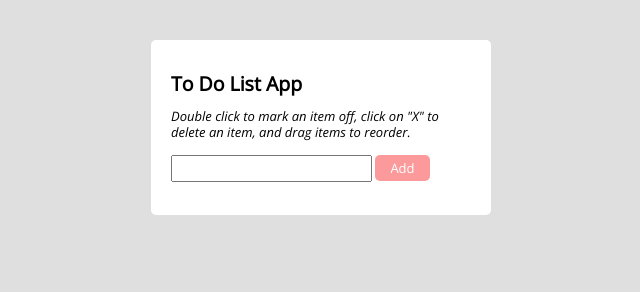
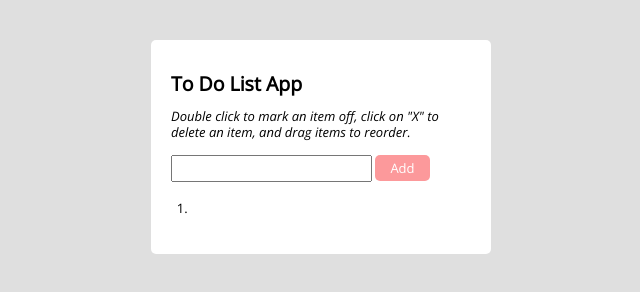
Before and after one commit to aclantz/to-do-list-app, a plain HTML site: page index.html in a window 1280 px wide. Both pictures are taken after a click on the element "Add". Shown: the whole page, without its empty margins (319-959 px from the left). Drawn offline with nearby package versions, Linux system fonts and the light colour scheme.

Commit message:
add jquery list item attempt

```diff
--- a/index.html
+++ b/index.html
@@ -4,7 +4,7 @@
 <head>
 	<meta charset="utf-8">
 	<meta name="viewport" content="width=device-width">
-	<title>repl.it</title>
+	<title>To Do List</title>
 	<link href="./css/style.css" rel="stylesheet" type="text/css" />
 </head>
 
--- a/js/script.js
+++ b/js/script.js
@@ -1 +1,26 @@
-let input = $('#input')
+let inputVal = $('#input').val();
+let button = $('#button');
+let list = $('#list');
+let li = $('<li></li>');
+
+li.append(inputVal);
+
+
+button.on('click', function (e) {
+    if (inputVal === undefined) {
+        console.log('Please write something.')
+    }else {
+        list.append(li);
+    }
+})
+
+    // cross out section, not ready yet
+// function crossOut() {
+//     li.toggleClass('strike');
+// }
+// li,on('dblclick', crossOut);
+
+    //pointless function, just want to make the errors stop since its defined in the HTML
+function newItem() {
+    console.log(inputVal);
+}
```
